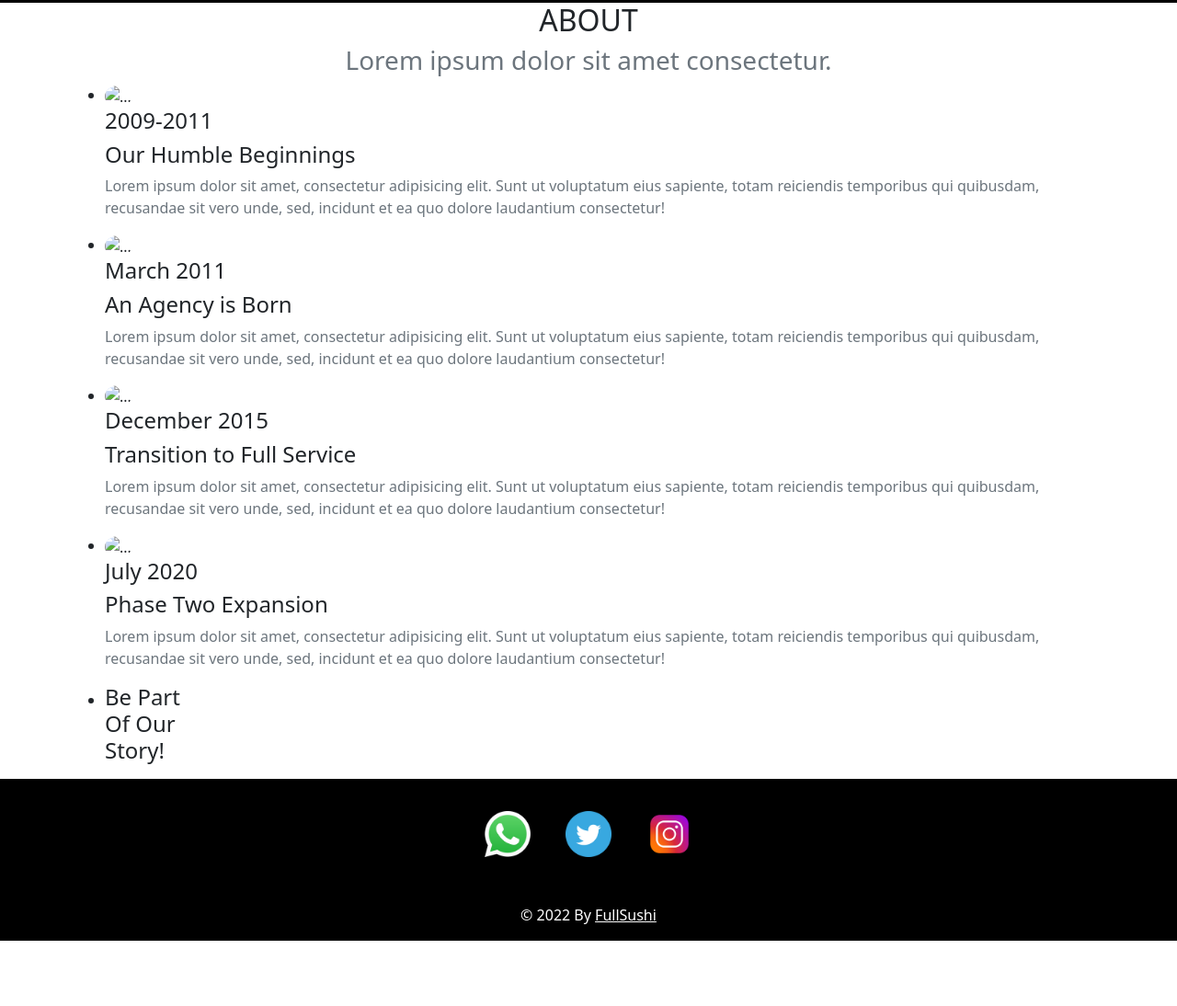
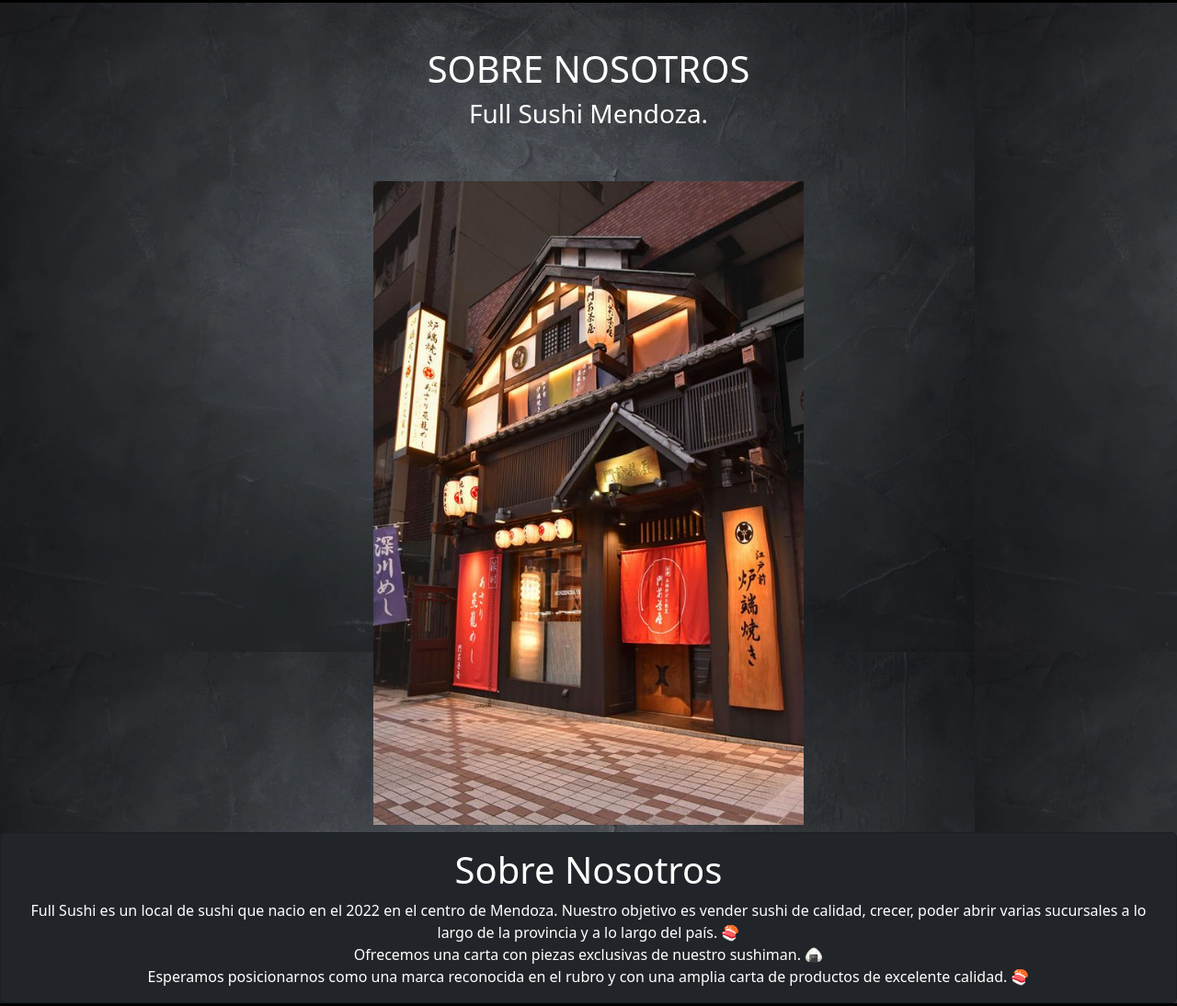
Before and after one commit to tinchotamola123/DesafioBootstrap, a plain HTML site: page pages/nosotros.html in a window 1280 px wide. Shown: the part 173-1267 px from the top of the page at 92% size. Before the commit the page ends 1196 px from the top, so only its background shows below. Drawn offline with nearby package versions, Linux system fonts and the light colour scheme.

Commit message:
desafio bootstrap

```diff
--- a/pages/nosotros.html
+++ b/pages/nosotros.html
@@ -38,69 +38,31 @@
             </div>
           </nav>
     </header>
-    <main>
+    <main  class="bg-image" style="background-image: url('../media/fondoo.webp'); min-height: 100vh;">
 
       <section class="page-section" id="about">
-        <div class="container">
-            <div class="text-center">
-                <h2 class="section-heading text-uppercase">About</h2>
-                <h3 class="section-subheading text-muted">Lorem ipsum dolor sit amet consectetur.</h3>
+        <div class="container p-5">
+            <div class="text-center portada-nosotros">
+                <h2 class="section-heading text-uppercase text-white">Sobre Nosotros</h2>
+                <h3 class="section-subheading text-white">Full Sushi Mendoza.</h3>
             </div>
-            <ul class="timeline">
-                <li>
-                    <div class="timeline-image"><img class="rounded-circle img-fluid" src="assets/img/about/1.jpg" alt="..." /></div>
-                    <div class="timeline-panel">
-                        <div class="timeline-heading">
-                            <h4>2009-2011</h4>
-                            <h4 class="subheading">Our Humble Beginnings</h4>
-                        </div>
-                        <div class="timeline-body"><p class="text-muted">Lorem ipsum dolor sit amet, consectetur adipisicing elit. Sunt ut voluptatum eius sapiente, totam reiciendis temporibus qui quibusdam, recusandae sit vero unde, sed, incidunt et ea quo dolore laudantium consectetur!</p></div>
-                    </div>
-                </li>
-                <li class="timeline-inverted">
-                    <div class="timeline-image"><img class="rounded-circle img-fluid" src="assets/img/about/2.jpg" alt="..." /></div>
-                    <div class="timeline-panel">
-                        <div class="timeline-heading">
-                            <h4>March 2011</h4>
-                            <h4 class="subheading">An Agency is Born</h4>
-                        </div>
-                        <div class="timeline-body"><p class="text-muted">Lorem ipsum dolor sit amet, consectetur adipisicing elit. Sunt ut voluptatum eius sapiente, totam reiciendis temporibus qui quibusdam, recusandae sit vero unde, sed, incidunt et ea quo dolore laudantium consectetur!</p></div>
-                    </div>
-                </li>
-                <li>
-                    <div class="timeline-image"><img class="rounded-circle img-fluid" src="assets/img/about/3.jpg" alt="..." /></div>
-                    <div class="timeline-panel">
-                        <div class="timeline-heading">
-                            <h4>December 2015</h4>
-                            <h4 class="subheading">Transition to Full Service</h4>
-                        </div>
-                        <div class="timeline-body"><p class="text-muted">Lorem ipsum dolor sit amet, consectetur adipisicing elit. Sunt ut voluptatum eius sapiente, totam reiciendis temporibus qui quibusdam, recusandae sit vero unde, sed, incidunt et ea quo dolore laudantium consectetur!</p></div>
-                    </div>
-                </li>
-                <li class="timeline-inverted">
-                    <div class="timeline-image"><img class="rounded-circle img-fluid" src="assets/img/about/4.jpg" alt="..." /></div>
-                    <div class="timeline-panel">
-                        <div class="timeline-heading">
-                            <h4>July 2020</h4>
-                            <h4 class="subheading">Phase Two Expansion</h4>
-                        </div>
-                        <div class="timeline-body"><p class="text-muted">Lorem ipsum dolor sit amet, consectetur adipisicing elit. Sunt ut voluptatum eius sapiente, totam reiciendis temporibus qui quibusdam, recusandae sit vero unde, sed, incidunt et ea quo dolore laudantium consectetur!</p></div>
-                    </div>
-                </li>
-                <li class="timeline-inverted">
-                    <div class="timeline-image">
-                        <h4>
-                            Be Part
-                            <br />
-                            Of Our
-                            <br />
-                            Story!
-                        </h4>
-                    </div>
-                </li>
-            </ul>
         </div>
     </section>
+
+    <div class="contenedor-nosotros">
+      <img src="../media/local.jpg" alt="">
+    </div>
+    <div class="card bg-dark mt-2">
+      <div class="card-body text-white">
+        <h1 class="card-title lend text-center">Sobre Nosotros</h1>
+        <p class="card-text lend text-center">Full Sushi es un local de sushi que nacio en el 2022 en el centro de Mendoza. Nuestro objetivo es vender sushi de calidad, crecer, poder abrir varias sucursales a lo largo de la provincia y a lo largo del país.
+          🍣<br>
+          Ofrecemos una carta con piezas exclusivas de nuestro sushiman.
+          🍙<br>
+          Esperamos posicionarnos como una marca reconocida en el rubro y con una amplia carta de productos de excelente calidad.
+          🍣</p>
+      </div>
+    </div>
 
     </main>
     <footer class="bg-dark text-center text-white bg-black">
--- a/style.css
+++ b/style.css
@@ -18,3 +18,17 @@
 .fondoproductos p{
     font-size: 2rem;
 }
+.fotonosotros{
+    width: 400px;
+    height: 400px;
+}
+.portada-nosotros h2{
+    font-size: 40px;
+}
+.contenedor-nosotros{
+    display: flex;
+    justify-content: center;
+}
+.contenedor-nosotros img{
+    height: 700px;
+}
```
Also changed, not shown: index.html (+1 -1 lines), media/local.jpg (added).
